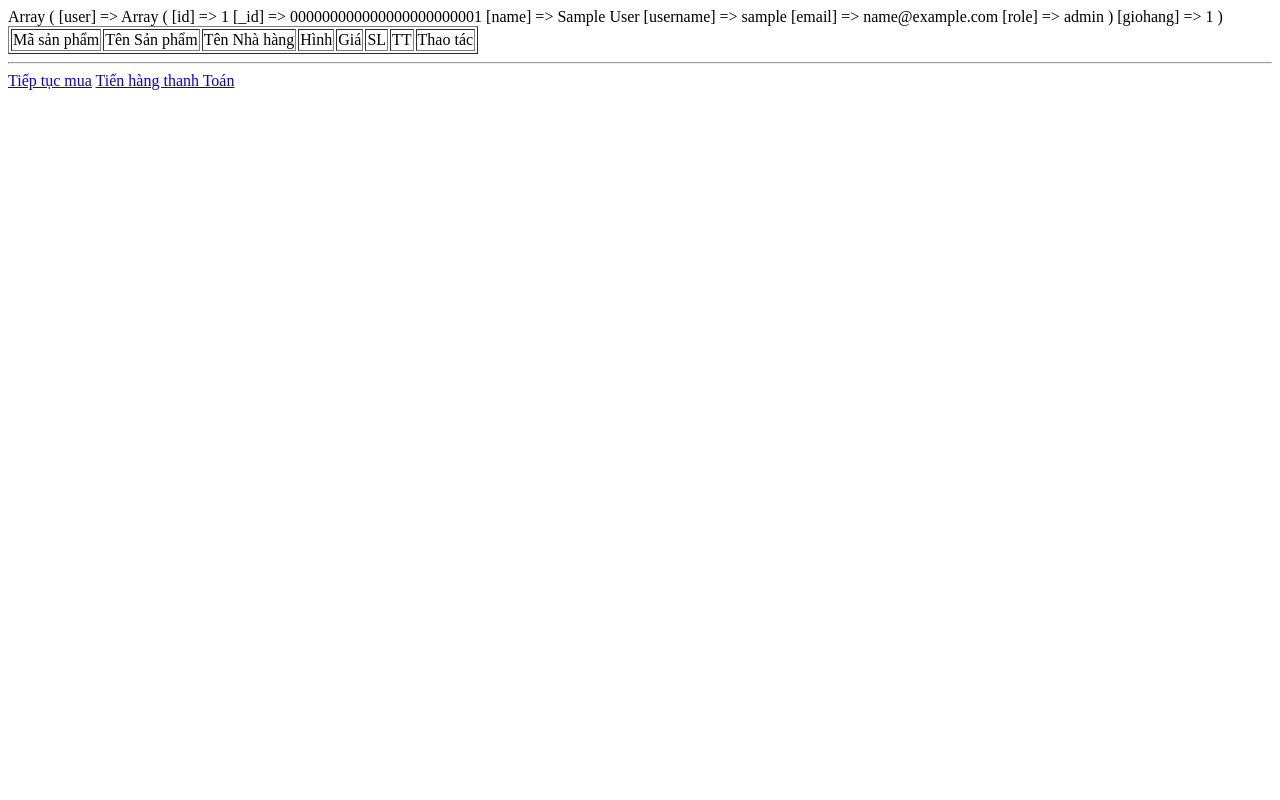
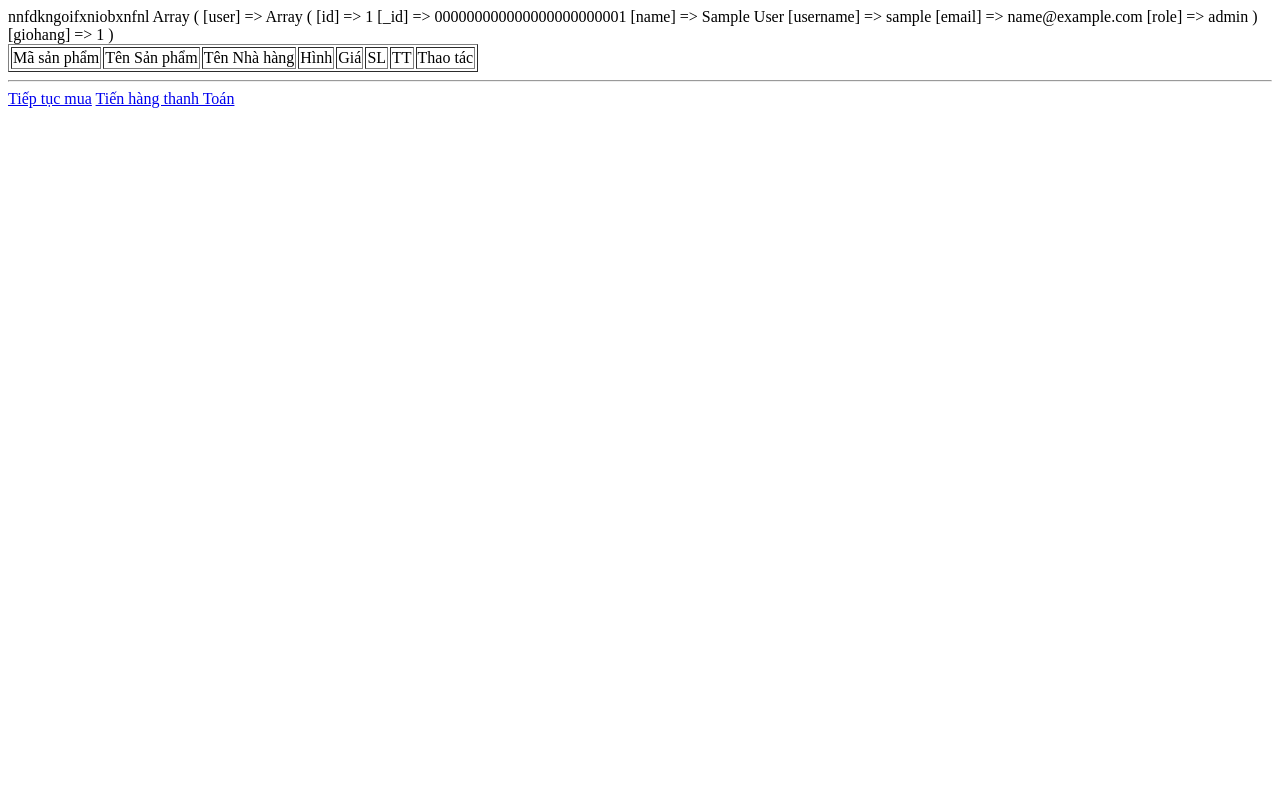
Before and after one commit to lethimyhuyen/qlygiaohang, a PHP site: page /nhanhnhuchop/giohang.php in a window 1280 px wide. Run offline with PHP 8.4, Linux system fonts and the light colour scheme; the visitor is signed in with stand-in values (Sample User, id 1); data that the repository does not hold is empty.

Commit message:
sua them trong gio hang

```diff
--- a/giohang.php
+++ b/giohang.php
@@ -1,3 +1,4 @@
+nnfdkngoifxniobxnfnl
 <?php
 error_reporting(E_ALL & ~E_NOTICE & ~E_DEPRECATED);
 ?>
```
